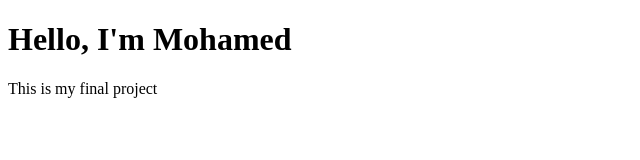
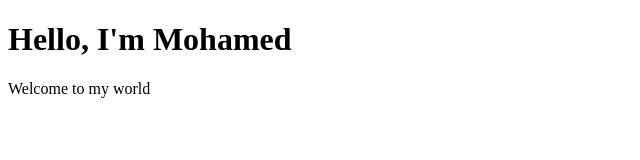
Before and after one commit to hamodeahmed1230-web/hamodeahmed1230-web.github.io, a plain HTML site: page index.html in a window 1280 px wide. Shown: the full height of the page, 0-640 px from the left. Drawn offline with Linux system fonts and the light colour scheme.

Commit message:
Update index.html

```diff
--- a/index.html
+++ b/index.html
@@ -36,7 +36,7 @@ p {
 
 <div class="box">
 <h1>Hello, I'm Mohamed</h1>
-<p>This is my final project</p>
+<p>Welcome to my world</p>
 </div>
 
 </body>
```
